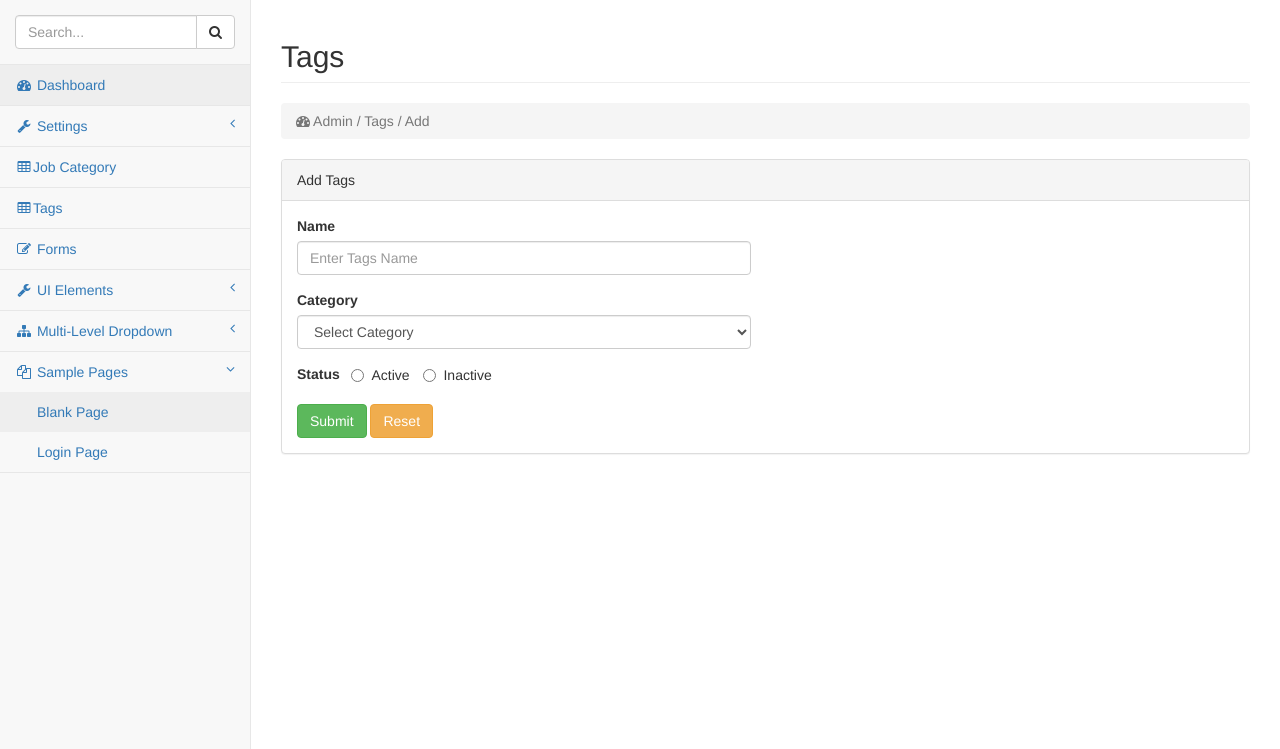
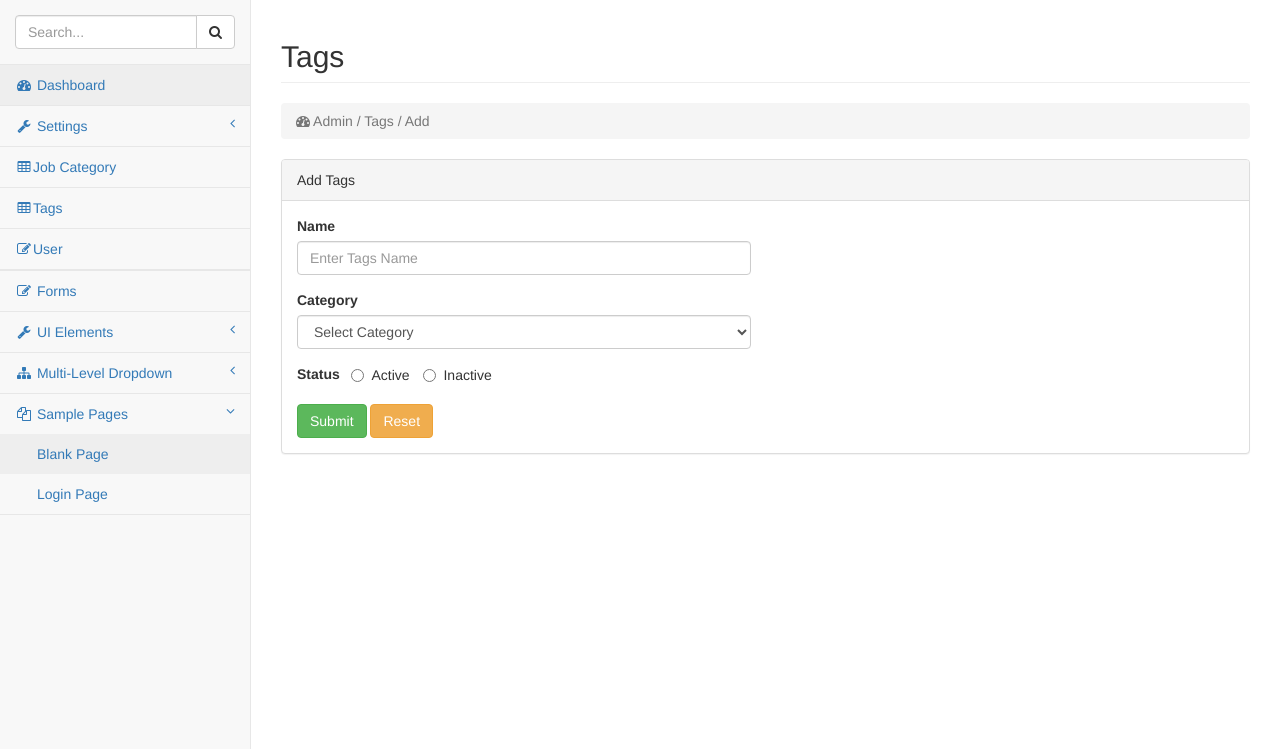
Before and after one commit to devrazn/jobportal, a CodeIgniter app: page /database/index.php/admin/tags/add in a window 1280 px wide. Shown: the part 51-800 px from the top of the page. Run offline with CodeIgniter, Linux system fonts and the light colour scheme; a user stored in the database is signed in; data comes from the database, SQL or seed files in the repository; some libraries are stand-ins or nearby versions.

Commit message:
[Added] - added shortcut link of user  in sidenav.php

```diff
--- a/application/views/admin/common/sidenav.php
+++ b/application/views/admin/common/sidenav.php
@@ -43,6 +43,9 @@
                         <li>
                             <a href="<?=base_url().'admin/tags';?>"><i class="fa fa-table fa-fw"></i>Tags</a>
                         </li>
+                        <li>
+                            <a href="<?=base_url().'admin/user';?>"><i class="fa fa-edit fa-fw"></i>User</a>
+                        <li>
                         <li>
                             <a href="forms.html"><i class="fa fa-edit fa-fw"></i> Forms</a>
                         </li>
```
